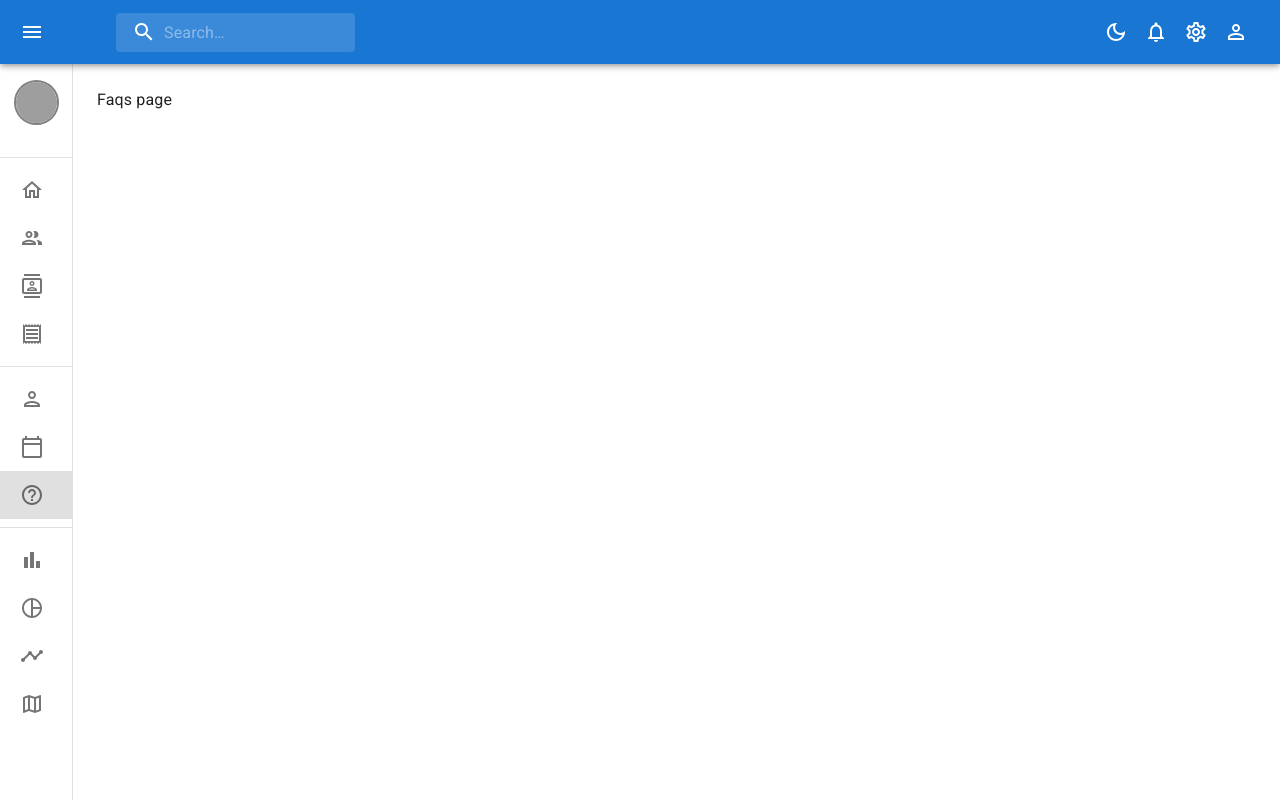
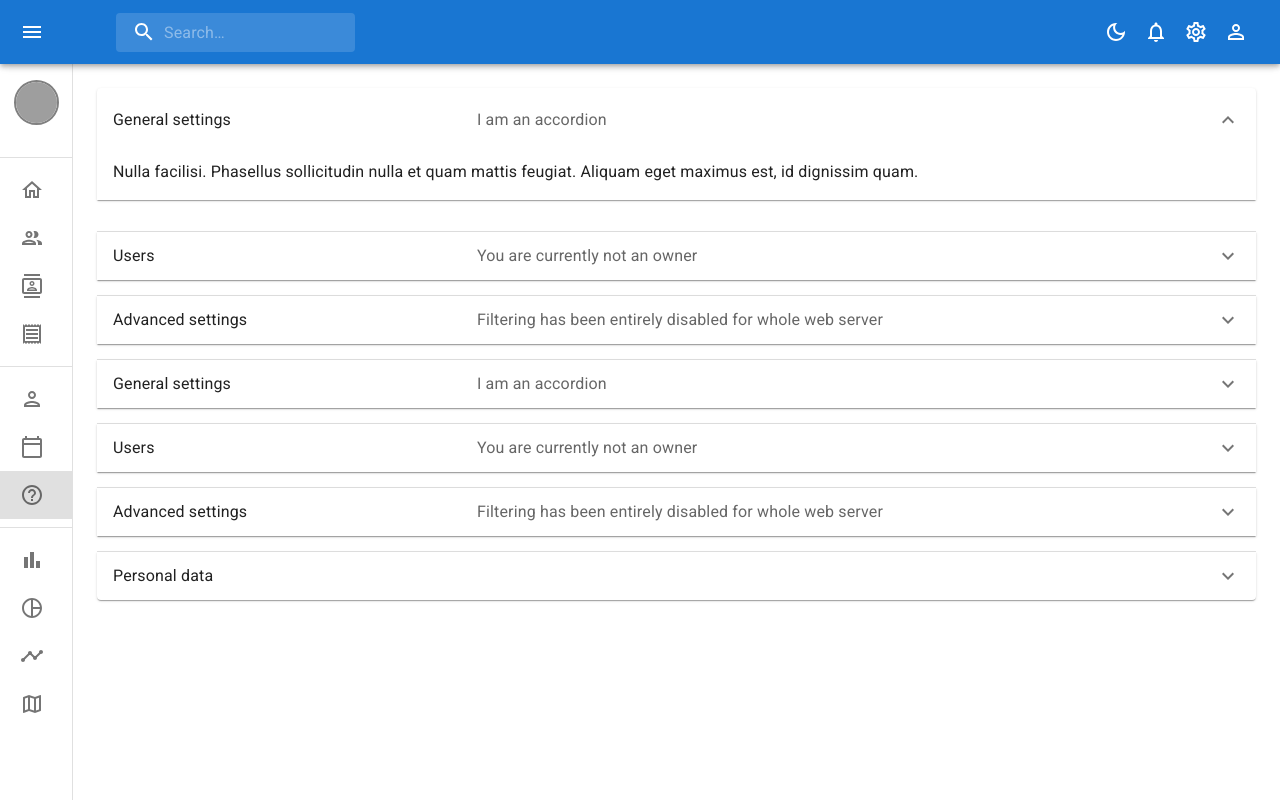
Before and after one commit to ahmedhasim209/admin-dashboard, a React (Vite) app: page /faq in a window 1280 px wide. Built offline with nearby package versions, Linux system fonts and the light colour scheme; grey boxes are pictures that could not be loaded.

Commit message:
Create & Finish FAQ page

```diff
--- a/src/pages/faq/Faq.jsx
+++ b/src/pages/faq/Faq.jsx
@@ -1,5 +1,183 @@
+import Accordion from "@mui/material/Accordion";
+import AccordionDetails from "@mui/material/AccordionDetails";
+import AccordionSummary from "@mui/material/AccordionSummary";
+import Typography from "@mui/material/Typography";
+import ExpandMoreIcon from "@mui/icons-material/ExpandMore";
 import React from "react";
+import { Stack } from "@mui/material";
 
 export default function Faq() {
-  return <div>Faqs page</div>;
+  const [expanded, setExpanded] = React.useState(false);
+
+  const handleChange = (panel) => (event, isExpanded) => {
+    setExpanded(isExpanded ? panel : false);
+  };
+
+  return (
+    <Stack direction={"column"} gap={2}>
+      <Accordion
+        // @ts-ignore
+        defaultExpanded
+        onChange={handleChange("panel1")}
+      >
+        <AccordionSummary
+          expandIcon={<ExpandMoreIcon />}
+          aria-controls="panel1bh-content"
+          id="panel1bh-header"
+        >
+          <Typography sx={{ width: "33%", flexShrink: 0 }}>
+            General settings
+          </Typography>
+          <Typography sx={{ color: "text.secondary" }}>
+            I am an accordion
+          </Typography>
+        </AccordionSummary>
+        <AccordionDetails>
+          <Typography>
+            Nulla facilisi. Phasellus sollicitudin nulla et quam mattis feugiat.
+            Aliquam eget maximus est, id dignissim quam.
+          </Typography>
+        </AccordionDetails>
+      </Accordion>
+      <Accordion
+        // @ts-ignore
+        expanded={expanded === "panel2"}
+        onChange={handleChange("panel2")}
+      >
+        <AccordionSummary
+          expandIcon={<ExpandMoreIcon />}
+          aria-controls="panel2bh-content"
+          id="panel2bh-header"
+        >
+          <Typography sx={{ width: "33%", flexShrink: 0 }}>Users</Typography>
+          <Typography sx={{ color: "text.secondary" }}>
+            You are currently not an owner
+          </Typography>
+        </AccordionSummary>
+        <AccordionDetails>
+          <Typography>
+            Donec placerat, lectus sed mattis semper, neque lectus feugiat
+            lectus, varius pulvinar diam eros in elit. Pellentesque convallis
+            laoreet laoreet.
+          </Typography>
+        </AccordionDetails>
+      </Accordion>
+      <Accordion
+        // @ts-ignore
+        expanded={expanded === "panel3"}
+        onChange={handleChange("panel3")}
+      >
+        <AccordionSummary
+          expandIcon={<ExpandMoreIcon />}
+          aria-controls="panel3bh-content"
+          id="panel3bh-header"
+        >
+          <Typography sx={{ width: "33%", flexShrink: 0 }}>
+            Advanced settings
+          </Typography>
+          <Typography sx={{ color: "text.secondary" }}>
+            Filtering has been entirely disabled for whole web server
+          </Typography>
+        </AccordionSummary>
+        <AccordionDetails>
+          <Typography>
+            Nunc vitae orci ultricies, auctor nunc in, volutpat nisl. Integer
+            sit amet egestas eros, vitae egestas augue. Duis vel est augue.
+          </Typography>
+        </AccordionDetails>
+      </Accordion>
+      <Accordion
+        // @ts-ignore
+        expanded={expanded === "panel1"}
+        onChange={handleChange("panel1")}
+      >
+        <AccordionSummary
+          expandIcon={<ExpandMoreIcon />}
+          aria-controls="panel1bh-content"
+          id="panel1bh-header"
+        >
+          <Typography sx={{ width: "33%", flexShrink: 0 }}>
+            General settings
+          </Typography>
+          <Typography sx={{ color: "text.secondary" }}>
+            I am an accordion
+          </Typography>
+        </AccordionSummary>
+        <AccordionDetails>
+          <Typography>
+            Nulla facilisi. Phasellus sollicitudin nulla et quam mattis feugiat.
+            Aliquam eget maximus est, id dignissim quam.
+          </Typography>
+        </AccordionDetails>
+      </Accordion>
+      <Accordion
+        // @ts-ignore
+        expanded={expanded === "panel2"}
+        onChange={handleChange("panel2")}
+      >
+        <AccordionSummary
+          expandIcon={<ExpandMoreIcon />}
+          aria-controls="panel2bh-content"
+          id="panel2bh-header"
+        >
+          <Typography sx={{ width: "33%", flexShrink: 0 }}>Users</Typography>
+          <Typography sx={{ color: "text.secondary" }}>
+            You are currently not an owner
+          </Typography>
+        </AccordionSummary>
+        <AccordionDetails>
+          <Typography>
+            Donec placerat, lectus sed mattis semper, neque lectus feugiat
+            lectus, varius pulvinar diam eros in elit. Pellentesque convallis
+            laoreet laoreet.
+          </Typography>
+        </AccordionDetails>
+      </Accordion>
+      <Accordion
+        // @ts-ignore
+        expanded={expanded === "panel3"}
+        onChange={handleChange("panel3")}
+      >
+        <AccordionSummary
+          expandIcon={<ExpandMoreIcon />}
+          aria-controls="panel3bh-content"
+          id="panel3bh-header"
+        >
+          <Typography sx={{ width: "33%", flexShrink: 0 }}>
+            Advanced settings
+          </Typography>
+          <Typography sx={{ color: "text.secondary" }}>
+            Filtering has been entirely disabled for whole web server
+          </Typography>
+        </AccordionSummary>
+        <AccordionDetails>
+          <Typography>
+            Nunc vitae orci ultricies, auctor nunc in, volutpat nisl. Integer
+            sit amet egestas eros, vitae egestas augue. Duis vel est augue.
+          </Typography>
+        </AccordionDetails>
+      </Accordion>
+      <Accordion
+        // @ts-ignore
+        expanded={expanded === "panel4"}
+        onChange={handleChange("panel4")}
+      >
+        <AccordionSummary
+          expandIcon={<ExpandMoreIcon />}
+          aria-controls="panel4bh-content"
+          id="panel4bh-header"
+        >
+          <Typography sx={{ width: "33%", flexShrink: 0 }}>
+            Personal data
+          </Typography>
+        </AccordionSummary>
+        <AccordionDetails>
+          <Typography>
+            Nunc vitae orci ultricies, auctor nunc in, volutpat nisl. Integer
+            sit amet egestas eros, vitae egestas augue. Duis vel est augue.
+          </Typography>
+        </AccordionDetails>
+      </Accordion>
+    </Stack>
+  );
 }
```
